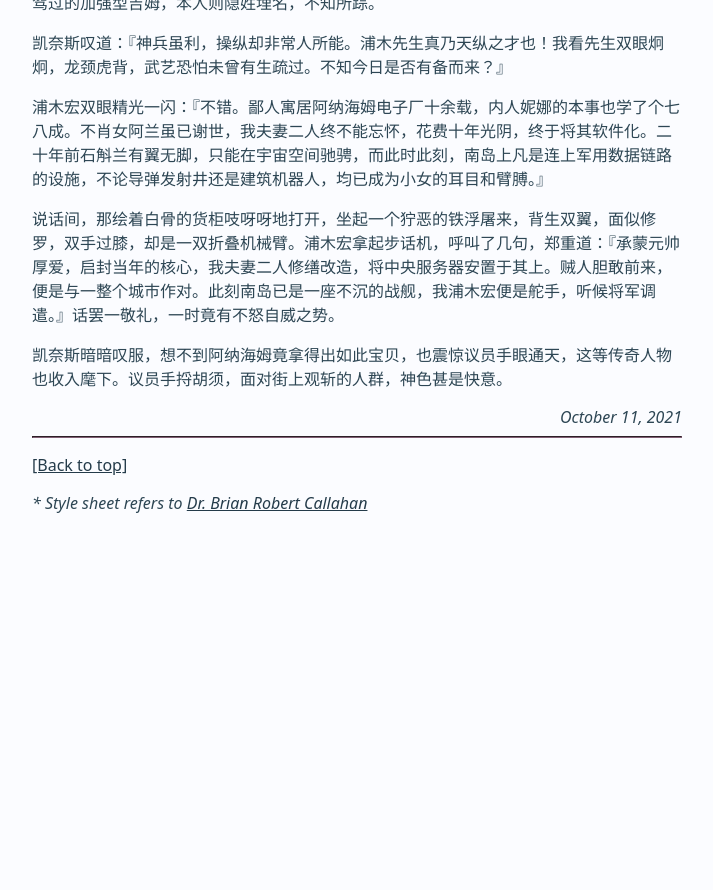
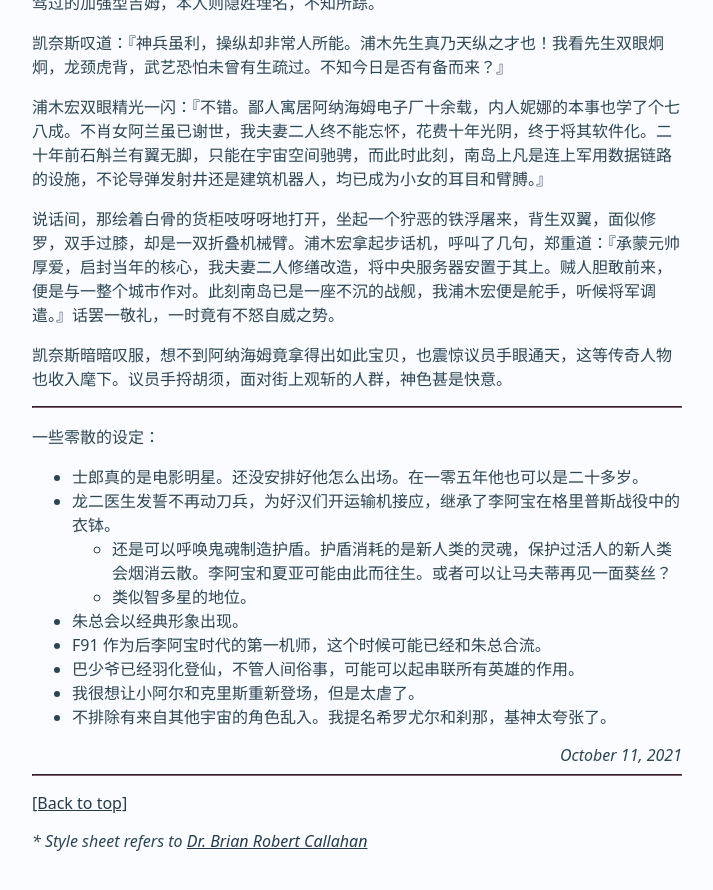
Before and after one commit to ofey404/ofey404.github.io, a Jekyll site: the page built from _posts/2021-10-11-hathaway-and-all-men-are-brothers.zh.markdown, in a window 1280 px wide and 900 px high, scrolled down 1893 px. Shown: the top 890 px of the window, without its empty margins (283-996 px from the left). Built offline with Jekyll 4.4.1, drawn with Linux system fonts in a browser that asks for light colours; before the commit the page ends 2455 px from its top, so only the background shows below that.

Commit message:
fix: more settings

```diff
--- a/_posts/2021-10-11-hathaway-and-all-men-are-brothers.zh.markdown
+++ b/_posts/2021-10-11-hathaway-and-all-men-are-brothers.zh.markdown
@@ -47,3 +47,17 @@ lang-ref: 2021-10-11-hathaway-and-all-men-are-brothers
 说话间，那绘着白骨的货柜吱呀呀地打开，坐起一个狞恶的铁浮屠来，背生双翼，面似修罗，双手过膝，却是一双折叠机械臂。浦木宏拿起步话机，呼叫了几句，郑重道：『承蒙元帅厚爱，启封当年的核心，我夫妻二人修缮改造，将中央服务器安置于其上。贼人胆敢前来，便是与一整个城市作对。此刻南岛已是一座不沉的战舰，我浦木宏便是舵手，听候将军调遣。』话罢一敬礼，一时竟有不怒自威之势。
 
 凯奈斯暗暗叹服，想不到阿纳海姆竟拿得出如此宝贝，也震惊议员手眼通天，这等传奇人物也收入麾下。议员手捋胡须，面对街上观斩的人群，神色甚是快意。
+
+----
+
+一些零散的设定：
+
+- 士郎真的是电影明星。还没安排好他怎么出场。在一零五年他也可以是二十多岁。
+- 龙二医生发誓不再动刀兵，为好汉们开运输机接应，继承了李阿宝在格里普斯战役中的衣钵。
+  - 还是可以呼唤鬼魂制造护盾。护盾消耗的是新人类的灵魂，保护过活人的新人类会烟消云散。李阿宝和夏亚可能由此而往生。或者可以让马夫蒂再见一面葵丝？
+  - 类似智多星的地位。
+- 朱总会以经典形象出现。
+- F91 作为后李阿宝时代的第一机师，这个时候可能已经和朱总合流。
+- 巴少爷已经羽化登仙，不管人间俗事，可能可以起串联所有英雄的作用。
+- 我很想让小阿尔和克里斯重新登场，但是太虐了。
+- 不排除有来自其他宇宙的角色乱入。我提名希罗尤尔和刹那，基神太夸张了。
```
